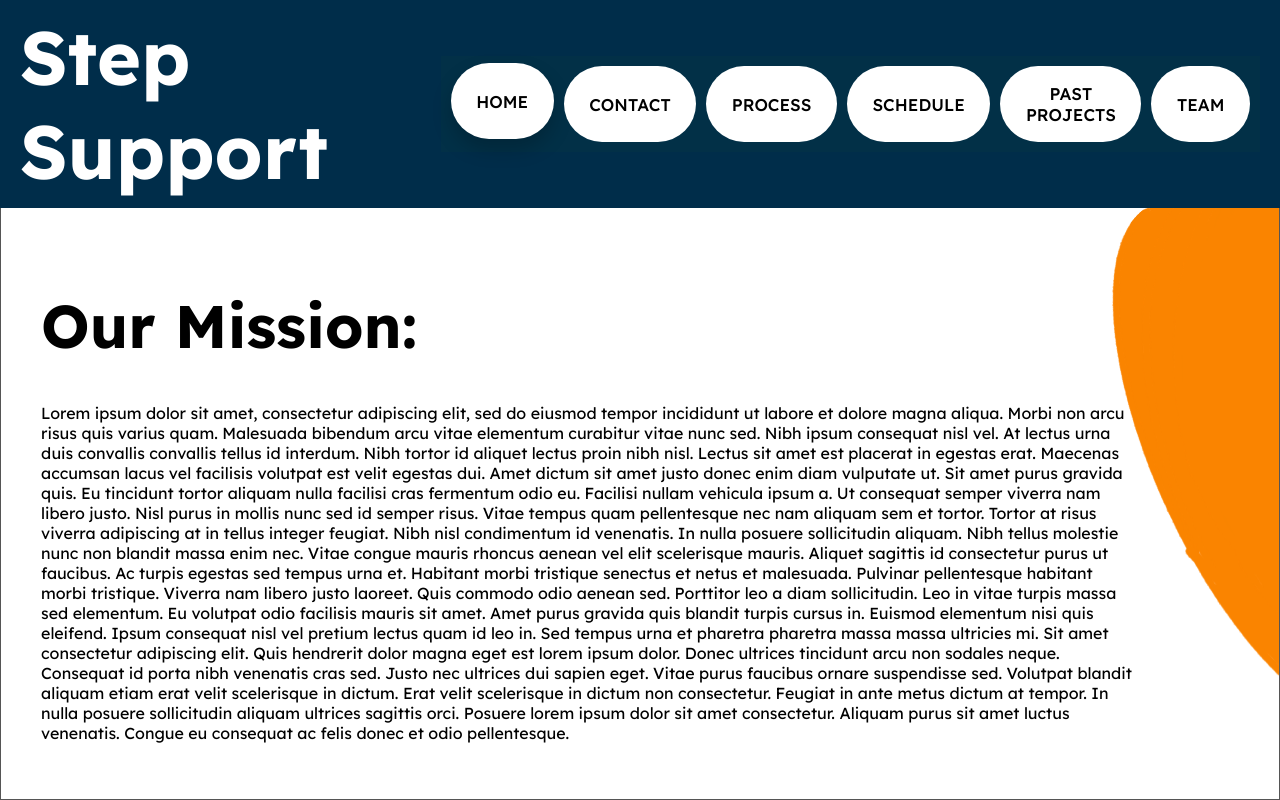
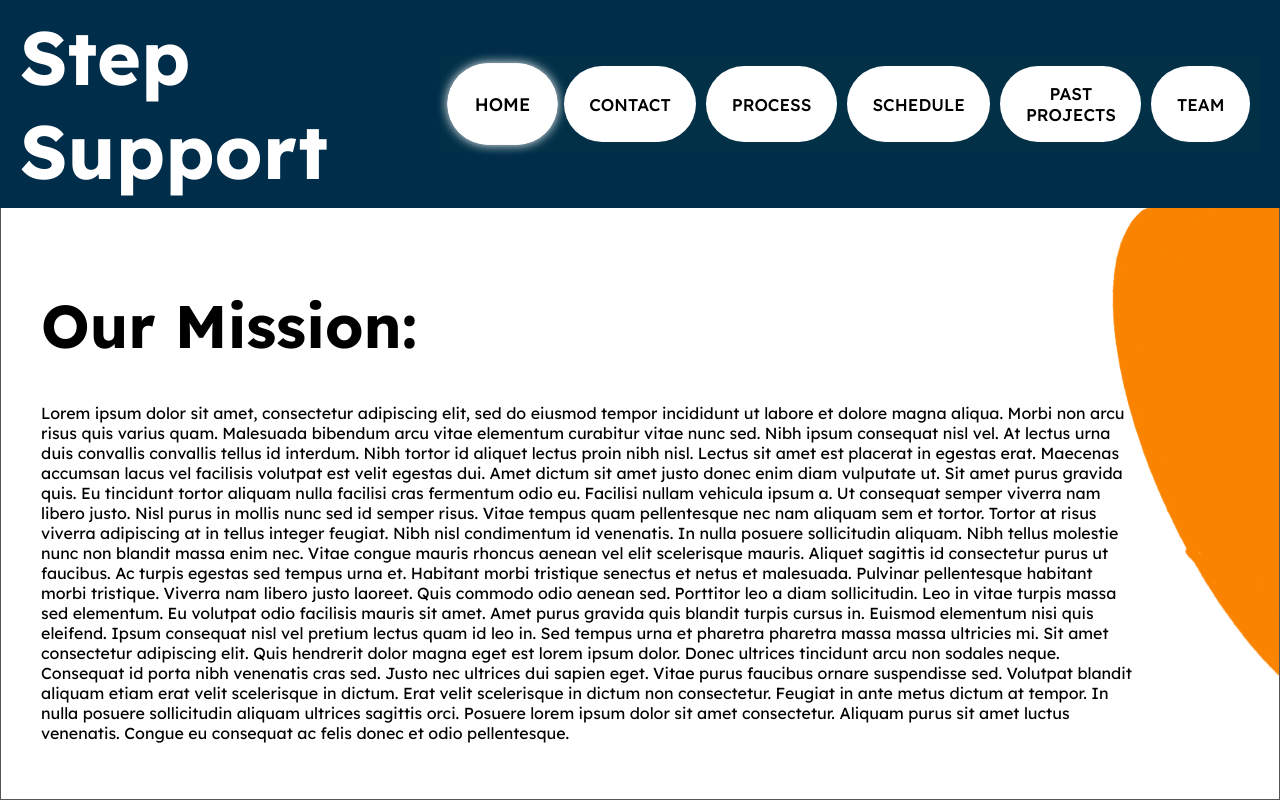
Before and after one commit to Techpotato1/chonkysite, a website: page public/index.html in a window 1280 px wide. In both pictures the pointer is over the button "HOME". Drawn offline with Linux system fonts and the light colour scheme.

Commit message:
fancy buttons

```diff
--- a/public/style.css
+++ b/public/style.css
@@ -119,15 +119,15 @@
   margin: 5px; /* Add margin to create space between buttons */
 }
 
-
 button:hover {
- transform: translateY(-3px);
- box-shadow: 0 10px 20px rgba(0, 0, 0, 0.2);
+ box-shadow: 0px 0px 10px white;
+ transform: scale(1.07);
+ cursor: pointer;
 }
 
 button:active {
- transform: translateY(-1px);
- box-shadow: 0 5px 10px rgba(0, 0, 0, 0.2);
+  transform: translateY(3px);
+  transition: transform 34ms;
 }
 
 button::after {
@@ -141,13 +141,5 @@
  left: 0;
  z-index: -1;
  transition: all .4s;
+ background-color: white;
 }
-
-button::after {
- background-color: #fff;
-}
-
-button:hover::after {
- transform: scaleX(1.4) scaleY(1.6);
- opacity: 0;
-}
```
